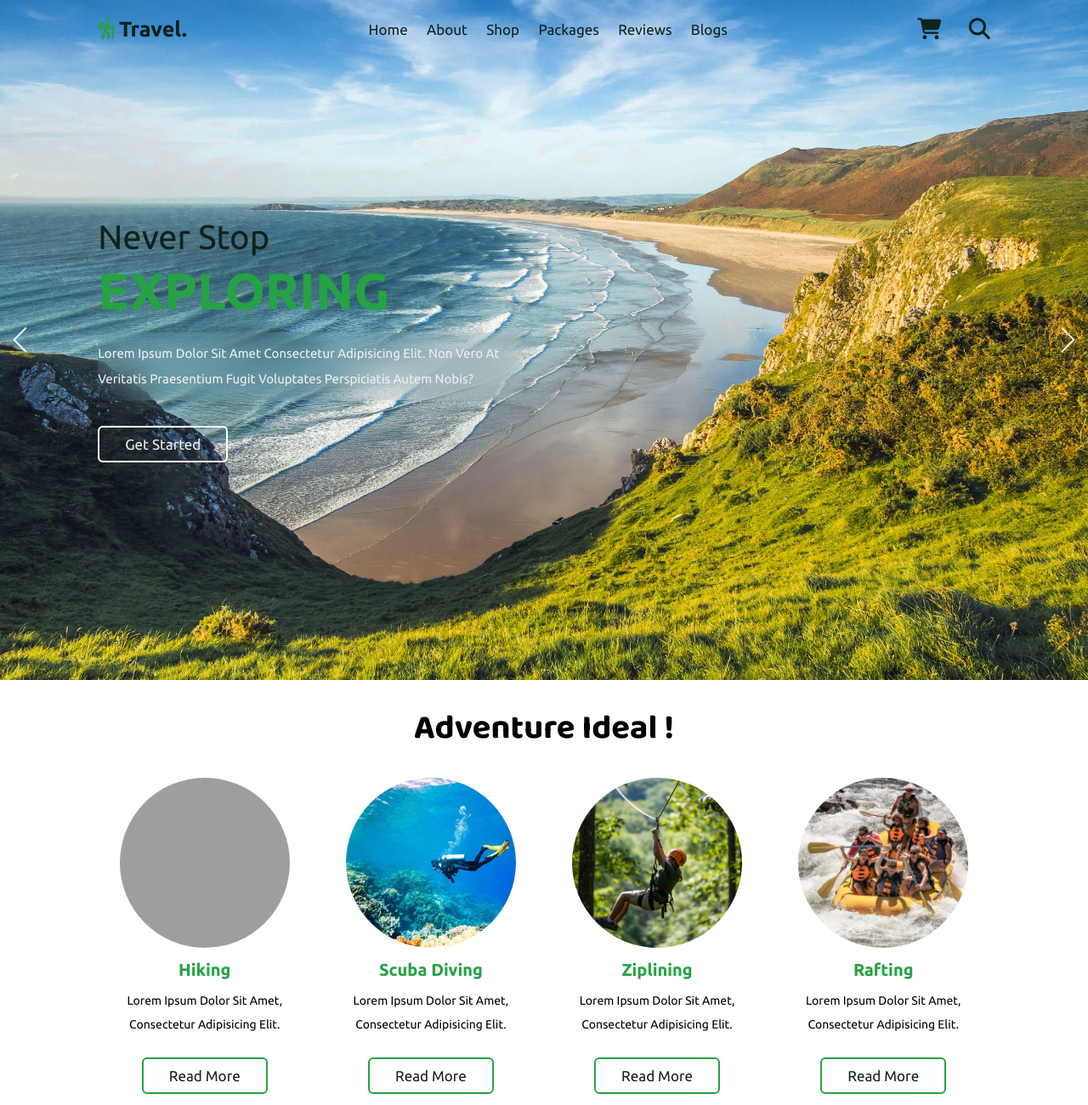
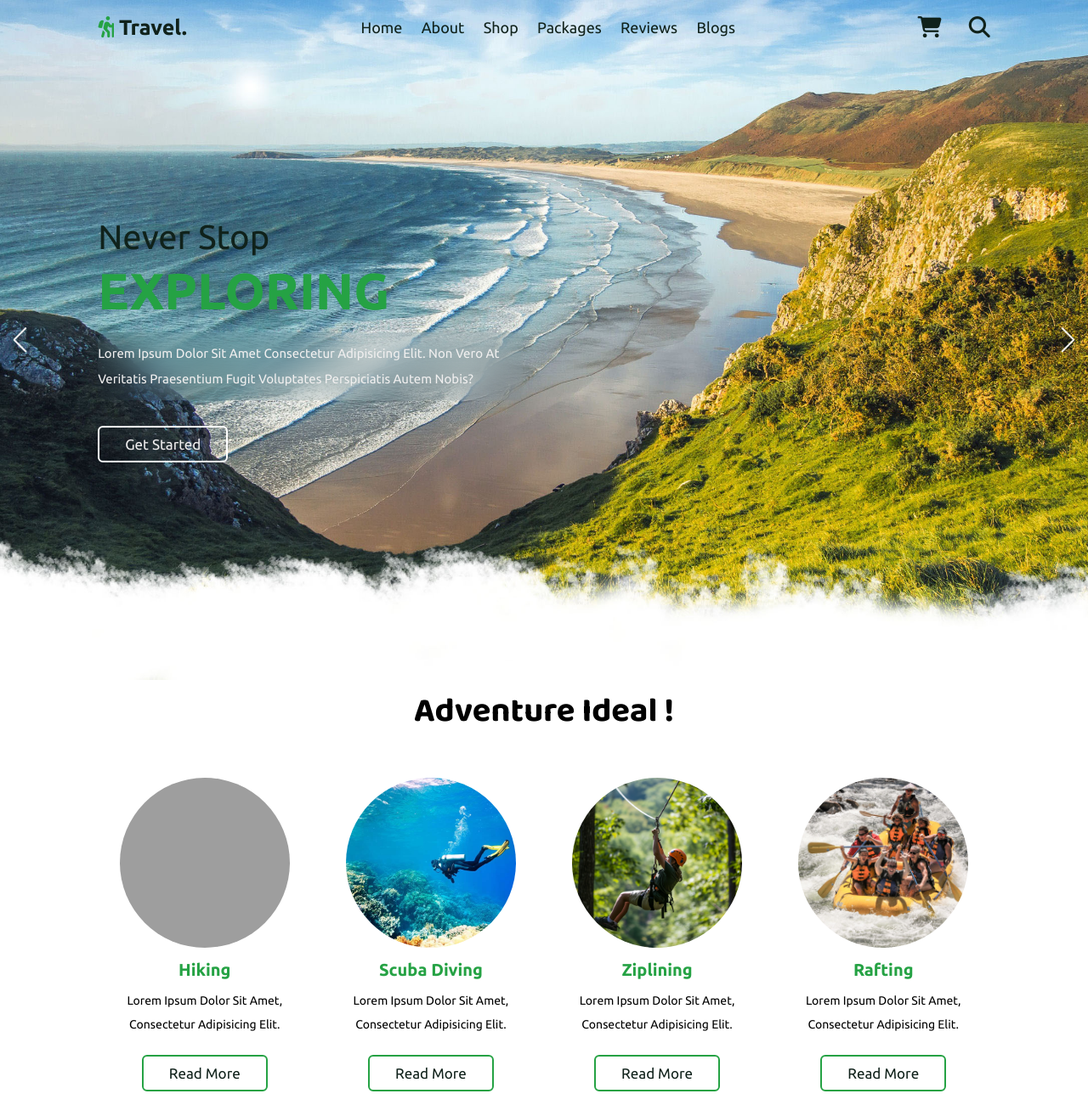
Before and after one commit to EntropyAurr/Adventure-Website, a plain HTML site: page index.html in a window 1280 px wide. Shown: the whole page at 85% size. Drawn offline with nearby package versions, Linux system fonts and the light colour scheme; grey boxes are pictures that could not be loaded; a web font is replaced by a local one.

Commit message:
complete category section

```diff
--- a/index.html
+++ b/index.html
@@ -47,7 +47,7 @@
       <div class="swiper home-slider">
         <div class="swiper-wrapper">
           <div class="swiper-slide">
-            <div class="box" style="background: url(images/bg-1.jpeg)">
+            <div class="box" style="background: url(images/bg-1.jpg)">
               <div class="content">
                 <span>never stop</span>
                 <h3>exploring</h3>
@@ -58,7 +58,7 @@
           </div>
 
           <div class="swiper-slide">
-            <div class="box second" style="background: url(images/bg-2.jpg)">
+            <div class="box second" style="background: url(images/bg-2-ps.jpg)">
               <div class="content">
                 <span>make tour</span>
                 <h3>amazing</h3>
@@ -69,7 +69,7 @@
           </div>
 
           <div class="swiper-slide">
-            <div class="box" style="background: url(images/bg-3.jpg)">
+            <div class="box" style="background: url(images/bg-3-ps.jpg)">
               <div class="content">
                 <span>explore the</span>
                 <h3>new world</h3>
--- a/script.js
+++ b/script.js
@@ -25,3 +25,19 @@ var swiper = new Swiper(".home-slider", {
     prevEl: ".swiper-button-prev",
   },
 });
+
+window.onscroll = () => {
+  if (window.scrollY > 0) {
+    document.querySelector(".header").classList.add("active");
+  } else {
+    document.querySelector(".header").classList.remove("active");
+  }
+};
+
+window.onload = () => {
+  if (window.scrollY > 0) {
+    document.querySelector(".header").classList.add("active");
+  } else {
+    document.querySelector(".header").classList.remove("active");
+  }
+};
--- a/scss/styles.scss
+++ b/scss/styles.scss
@@ -24,7 +24,8 @@ $box-shadow: 0 0.5rem 1rem rgba(0, 0, 0, 0.1);
 @mixin grid($val) {
   display: grid;
   grid-template-columns: repeat(auto-fit, minmax($val, 1fr));
-  gap: 1.5rem;
+  column-gap: 1.5rem;
+  row-gap: 3.5rem;
 }
 
 html {
@@ -62,7 +63,7 @@ section {
   text-align: center;
   font-family: "Baloo Bhai 2";
   font-size: 4rem;
-  margin-bottom: 2.5rem;
+  margin: -4.5rem 0 4.5rem;
 }
 
 .header {
@@ -70,11 +71,15 @@ section {
   top: 0;
   left: 0;
   right: 0;
-  padding: 2rem 9%;
+  padding: 1.8rem 9%;
   z-index: 900;
   display: flex;
   align-items: center;
   justify-content: space-between;
+
+  &.active {
+    backdrop-filter: blur(30px);
+  }
 
   .logo {
     font-size: 2.5rem;
@@ -88,7 +93,7 @@ section {
   .navbar {
     a {
       margin-left: 2rem;
-      font-size: 1.7rem;
+      font-size: 1.8rem;
       color: $black;
 
       &:hover {
@@ -240,7 +245,7 @@ section {
 }
 
 .category {
-  padding-top: 2.5rem;
+  padding-bottom: 3.5rem;
 
   .box-container {
     @include grid(24rem);
@@ -262,7 +267,7 @@ section {
 
       p {
         font-size: 1.4rem;
-        padding: 1rem 0;
+        padding: 1rem 0 0.7rem;
         line-height: 2;
       }
 
```
Also changed, not shown: css/styles.css, images/bg-1-copy.jpg (added), images/bg-1.jpg (added), images/bg-2-ps.jpg (added), images/bg-3-ps.jpg (added), 1 other file.
